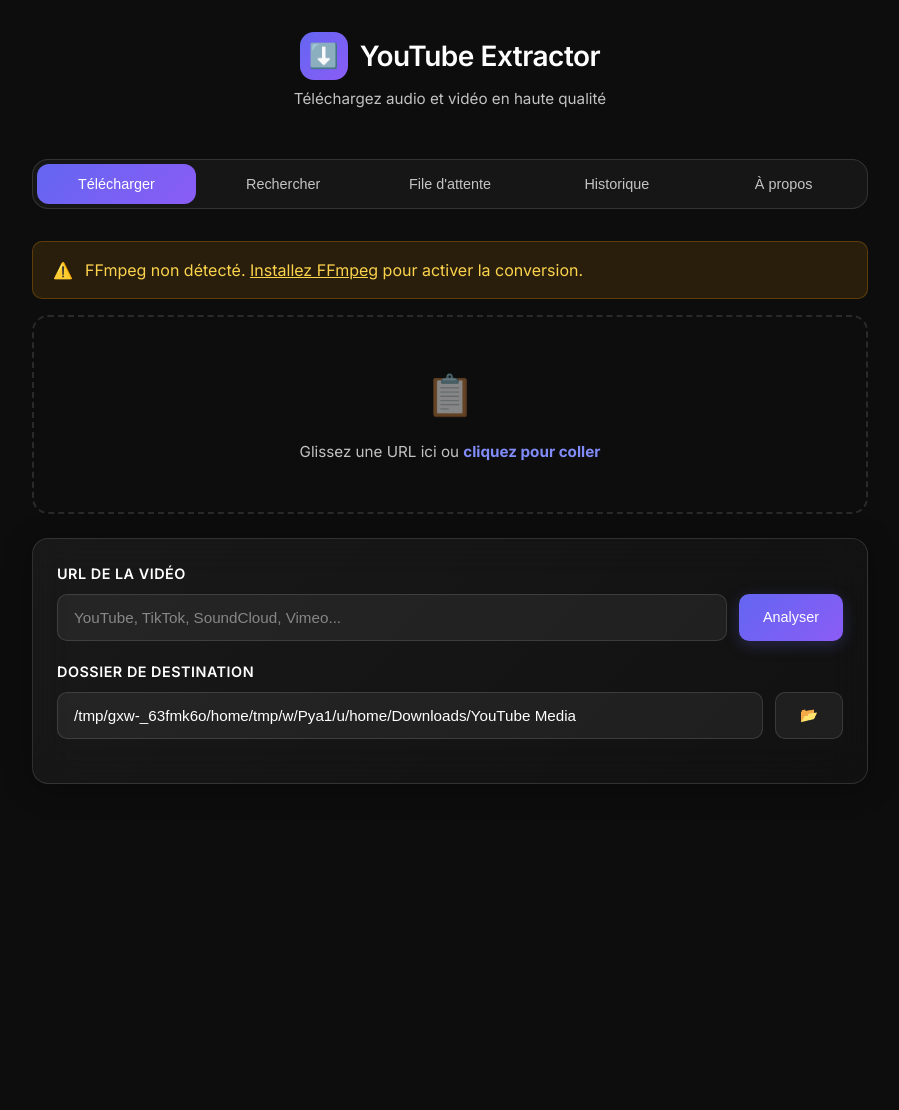
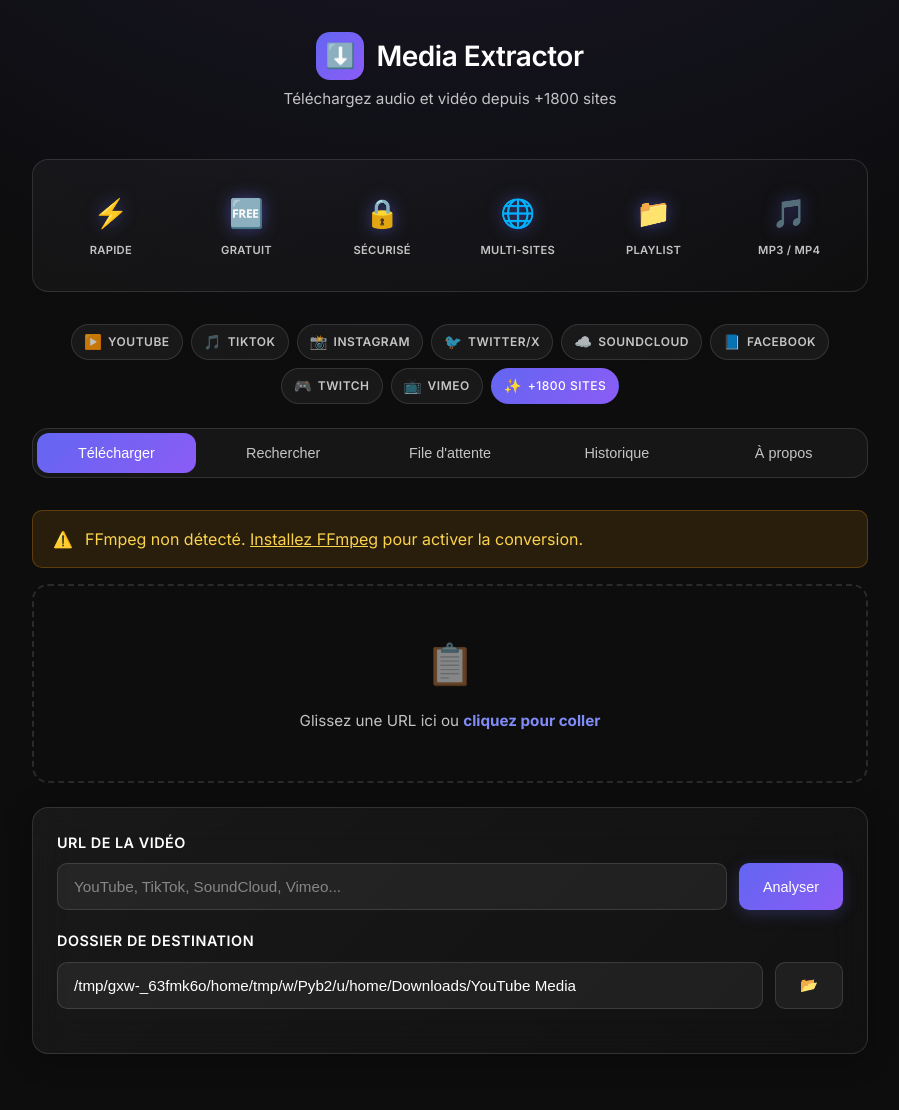
Before and after one commit to jonathans25plus-gif/-youtube-extractor, a Flask app: page / in a window 1280 px wide. Shown: the whole page, without its empty margins (190-1089 px from the left). Before the commit the page ends 784 px from the top, so only its background shows below. Run offline with Flask 3, Linux system fonts and the light colour scheme; data that the repository does not hold is empty; some libraries are stand-ins or nearby versions.

Commit message:
v1.0.4: UI enhancements - Glow effect, features grid, multi-platform support

```diff
--- a/app.py
+++ b/app.py
@@ -31,7 +31,7 @@ if getattr(sys, 'frozen', False):
         os.environ["PATH"] += os.pathsep + bin_path
 
 # ============== APP VERSION & UPDATE CONFIG ==============
-APP_VERSION = "1.0.2"
+APP_VERSION = "1.0.4"
 GITHUB_REPO = "jonathans25plus-gif/-youtube-extractor"
 GITHUB_API_URL = f"https://api.github.com/repos/{GITHUB_REPO}/releases/latest"
 
@@ -148,7 +148,7 @@ def detect_url_type(url):
     """Detect the type and platform of media URL"""
     url = url.strip().lower()
 
-    # Platform detection
+    # Platform detection - Extended for multi-platform support
     platform_patterns = {
         'youtube': r'(?:youtube\.com|youtu\.be)',
         'tiktok': r'(?:tiktok\.com|vm\.tiktok\.com)',
@@ -157,6 +157,16 @@ def detect_url_type(url):
         'dailymotion': r'(?:dailymotion\.com|dai\.ly)',
         'instagram': r'(?:instagram\.com|instagr\.am)',
         'twitter': r'(?:twitter\.com|x\.com)',
+        'facebook': r'(?:facebook\.com|fb\.watch|fb\.com)',
+        'twitch': r'(?:twitch\.tv|clips\.twitch\.tv)',
+        'reddit': r'(?:reddit\.com|v\.redd\.it)',
+        'pinterest': r'pinterest\.com',
+        'bandcamp': r'bandcamp\.com',
+        'bilibili': r'(?:bilibili\.com|b23\.tv)',
+        'spotify': r'(?:spotify\.com|open\.spotify\.com)',
+        'tumblr': r'tumblr\.com',
+        'linkedin': r'linkedin\.com',
+        'ted': r'(?:ted\.com|tedtalks)',
     }
 
     platform = 'unknown'
--- a/templates/index.html
+++ b/templates/index.html
@@ -4,7 +4,7 @@
 <head>
     <meta charset="UTF-8">
     <meta name="viewport" content="width=device-width, initial-scale=1.0">
-    <title>YouTube Extractor</title>
+    <title>Media Extractor - YouTube, TikTok, Instagram & +1800 sites</title>
     <link href="https://fonts.googleapis.com/css2?family=Inter:wght@300;400;500;600;700&display=swap" rel="stylesheet">
     <style>
         :root {
@@ -1333,6 +1333,111 @@
             color: var(--text-muted);
             margin-top: 2px;
         }
+
+        /* ============ GLOW EFFECT ============ */
+        .app::before {
+            content: '';
+            position: fixed;
+            top: -50%;
+            left: 50%;
+            transform: translateX(-50%);
+            width: 150vw;
+            height: 100vh;
+            background: radial-gradient(ellipse at center top,
+                    rgba(99, 102, 241, 0.20) 0%,
+                    rgba(139, 92, 246, 0.10) 25%,
+                    rgba(99, 102, 241, 0.05) 45%,
+                    transparent 70%);
+            pointer-events: none;
+            z-index: -1;
+        }
+
+        /* ============ FEATURES GRID ============ */
+        .features-grid {
+            display: grid;
+            grid-template-columns: repeat(6, 1fr);
+            gap: 0.75rem;
+            margin-bottom: 2rem;
+            padding: 1.25rem 1rem;
+            background: linear-gradient(135deg, rgba(255, 255, 255, 0.04), rgba(255, 255, 255, 0.01));
+            border-radius: var(--radius);
+            border: 1px solid var(--border);
+        }
+
+        .feature-item {
+            text-align: center;
+            padding: 0.75rem 0.25rem;
+            transition: transform 0.2s;
+        }
+
+        .feature-item:hover {
+            transform: translateY(-2px);
+        }
+
+        .feature-icon {
+            font-size: 1.75rem;
+            margin-bottom: 0.5rem;
+            filter: drop-shadow(0 0 8px rgba(99, 102, 241, 0.5));
+        }
+
+        .feature-label {
+            font-size: 0.7rem;
+            font-weight: 600;
+            color: var(--text-secondary);
+            text-transform: uppercase;
+            letter-spacing: 0.3px;
+        }
+
+        @media (max-width: 700px) {
+            .features-grid {
+                grid-template-columns: repeat(3, 1fr);
+            }
+        }
+
+        @media (max-width: 400px) {
+            .features-grid {
+                grid-template-columns: repeat(2, 1fr);
+            }
+        }
+
+        /* ============ PLATFORM BADGES ============ */
+        .supported-platforms {
+            display: flex;
+            flex-wrap: wrap;
+            gap: 0.5rem;
+            justify-content: center;
+            margin-bottom: 1.5rem;
+        }
+
+        .platform-badge {
+            display: inline-flex;
+            align-items: center;
+            gap: 0.35rem;
+            padding: 0.4rem 0.75rem;
+            background: rgba(255, 255, 255, 0.05);
+            border: 1px solid var(--border);
+            border-radius: 20px;
+            font-size: 0.75rem;
+            color: var(--text-secondary);
+            transition: all 0.2s;
+        }
+
+        .platform-badge:hover {
+            background: rgba(99, 102, 241, 0.15);
+            border-color: var(--accent);
+            color: var(--text-primary);
+        }
+
+        .platform-badge-icon {
+            font-size: 0.9rem;
+        }
+
+        .platform-badge.highlight {
+            background: var(--accent-gradient);
+            border-color: transparent;
+            color: white;
+            font-weight: 500;
+        }
     </style>
 </head>
 
@@ -1341,10 +1446,51 @@
         <header class="header">
             <div class="logo">
                 <div class="logo-icon">⬇️</div>
-                <h1>YouTube Extractor</h1>
+                <h1>Media Extractor</h1>
             </div>
-            <p class="subtitle">Téléchargez audio et vidéo en haute qualité</p>
+            <p class="subtitle">Téléchargez audio et vidéo depuis +1800 sites</p>
         </header>
+
+        <!-- Features Grid -->
+        <div class="features-grid">
+            <div class="feature-item">
+                <div class="feature-icon">⚡</div>
+                <div class="feature-label">Rapide</div>
+            </div>
+            <div class="feature-item">
+                <div class="feature-icon">🆓</div>
+                <div class="feature-label">Gratuit</div>
+            </div>
+            <div class="feature-item">
+                <div class="feature-icon">🔒</div>
+                <div class="feature-label">Sécurisé</div>
+            </div>
+            <div class="feature-item">
+                <div class="feature-icon">🌐</div>
+                <div class="feature-label">Multi-Sites</div>
+            </div>
+            <div class="feature-item">
+                <div class="feature-icon">📁</div>
+                <div class="feature-label">Playlist</div>
+            </div>
+            <div class="feature-item">
+                <div class="feature-icon">🎵</div>
+                <div class="feature-label">MP3 / MP4</div>
+            </div>
+        </div>
+
+        <!-- Supported Platforms -->
+        <div class="supported-platforms">
+            <span class="platform-badge"><span class="platform-badge-icon">▶️</span> YouTube</span>
+            <span class="platform-badge"><span class="platform-badge-icon">🎵</span> TikTok</span>
+            <span class="platform-badge"><span class="platform-badge-icon">📸</span> Instagram</span>
+            <span class="platform-badge"><span class="platform-badge-icon">🐦</span> Twitter/X</span>
+            <span class="platform-badge"><span class="platform-badge-icon">☁️</span> SoundCloud</span>
+            <span class="platform-badge"><span class="platform-badge-icon">📘</span> Facebook</span>
+            <span class="platform-badge"><span class="platform-badge-icon">🎮</span> Twitch</span>
+            <span class="platform-badge"><span class="platform-badge-icon">📺</span> Vimeo</span>
+            <span class="platform-badge highlight"><span class="platform-badge-icon">✨</span> +1800 sites</span>
+        </div>
 
         <div id="updateBanner" class="update-banner">
             <div class="update-banner-text">
```
Also changed, not shown: RELEASE_NOTES_v1.0.4.md (added, +40 -0 lines), 1 other file.
